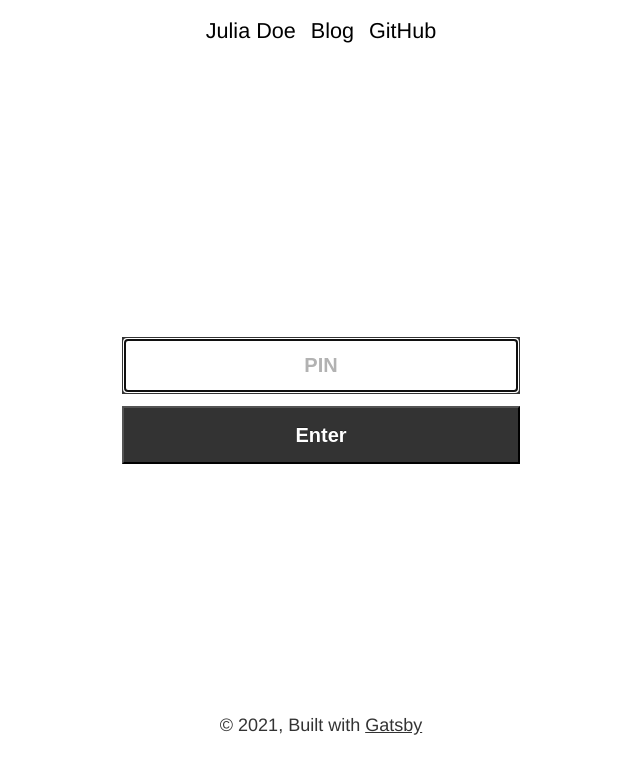
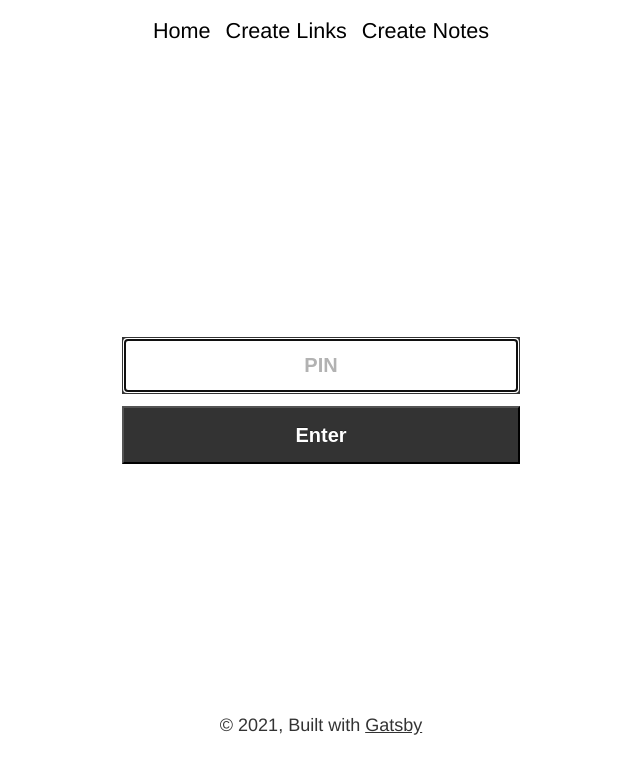
Before and after one commit to omergulen/shorten-club-frontend, a Gatsby site: page / in a window 1280 px wide. Shown: the whole page, without its empty margins (319-959 px from the left). Built offline with nearby package versions, Linux system fonts and the light colour scheme; Gatsby itself is replaced by a stand-in of ours.

Commit message:
Header :: 🎊 Adjusted

```diff
--- a/src/components/header.js
+++ b/src/components/header.js
@@ -76,11 +76,9 @@ const Header = ({ siteTitle }) => (
   <SiteHeader>
     <Content>
       <p>
-        <HomeLink to="/">{siteTitle}</HomeLink>
-        <NavLink to="/blog">Blog</NavLink>
-        <GitHubLink href="https://github.com/niklasmtj/gatsby-starter-julia">
-          GitHub
-        </GitHubLink>
+        <HomeLink to="/">Home</HomeLink>
+        <NavLink to="/links">Create Links</NavLink>
+        <NavLink to="/notes">Create Notes</NavLink>
       </p>
     </Content>
   </SiteHeader>
```
